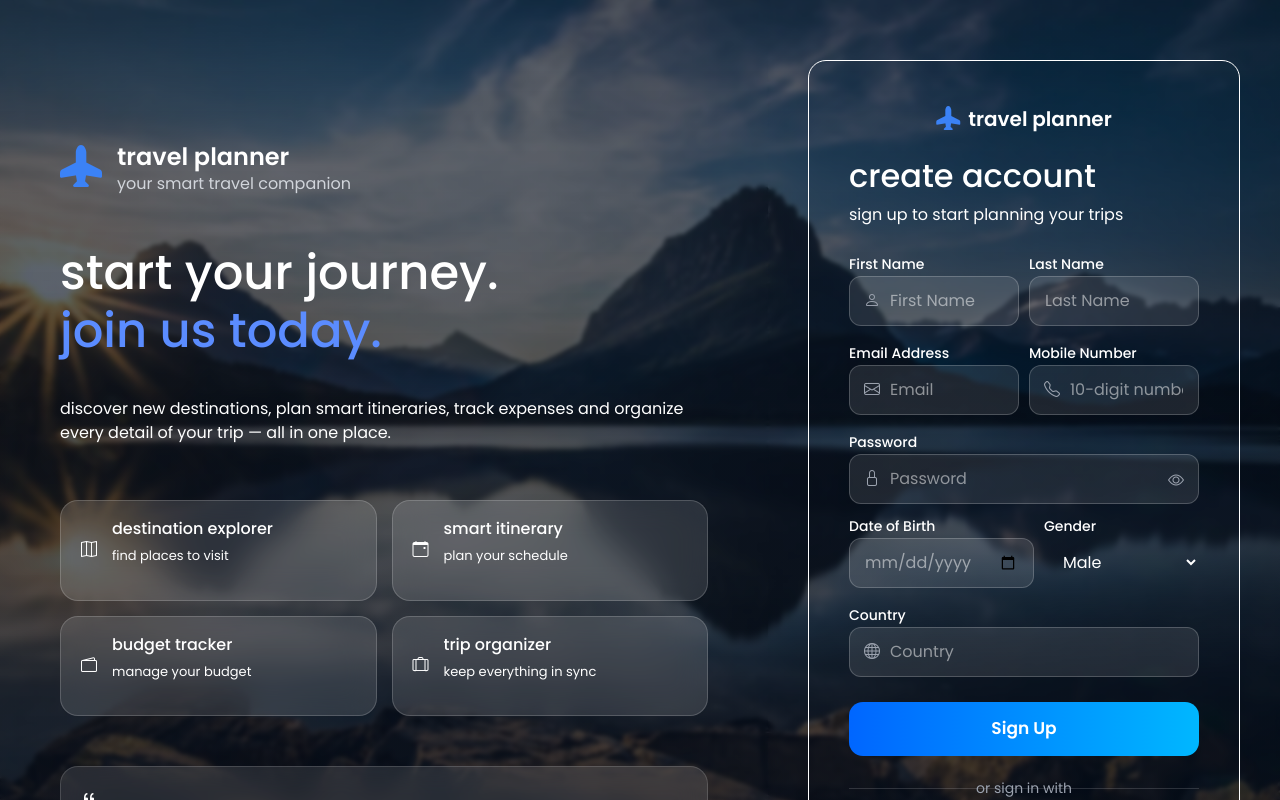
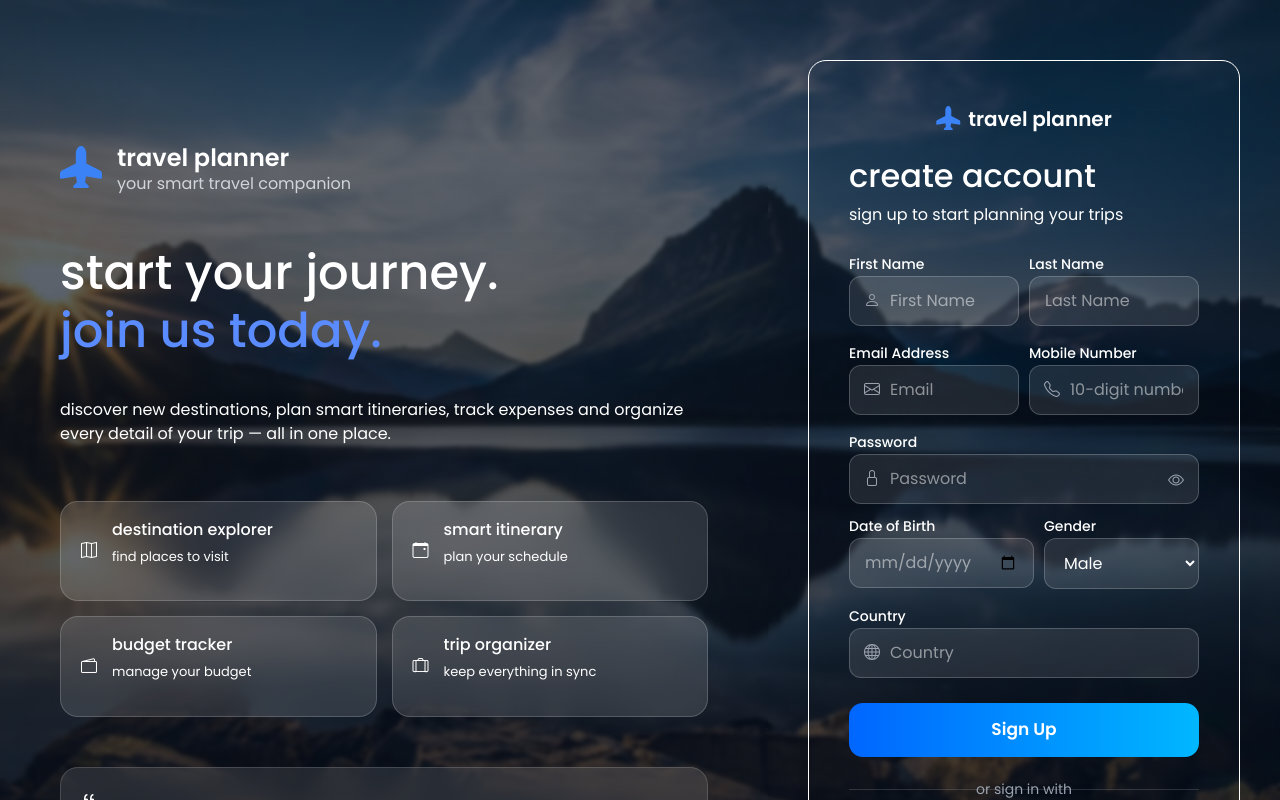
Before and after one commit to puttapavankumar261-ux/Travel_Planner, a React (Vite) app: page /register in a window 1280 px wide. Shown: the top 800 px of the page. Built offline with nearby package versions, Linux system fonts and the light colour scheme.

Commit message:
registration page gender select box border is not showing properly, so respective changes done

```diff
--- a/src/modules/Auth/Registration.jsx
+++ b/src/modules/Auth/Registration.jsx
@@ -254,7 +254,7 @@ function Registration() {
                      name="gender"
                      value={registerData.gender}
                      onChange={handleChange}
-                     style={{ width: '100%', background: 'transparent', border: 'none', color: 'white', outline: 'none', paddingLeft: '15px' }}
+                     style={{ width: '100%', color: 'white', outline: 'none', paddingLeft: '15px' }}
                    >
                      <option value="MALE" style={{color: 'black'}}>Male</option>
                      <option value="FEMALE" style={{color: 'black'}}>Female</option>
```
